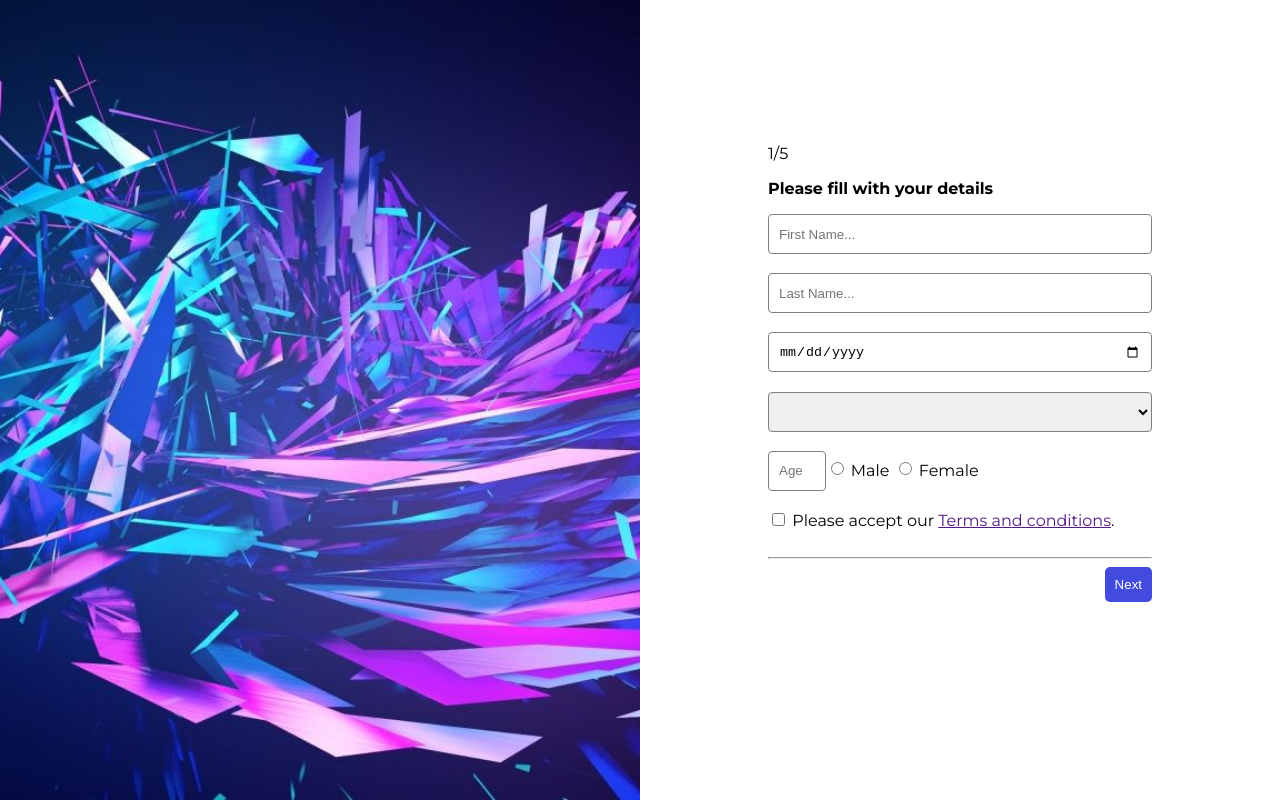
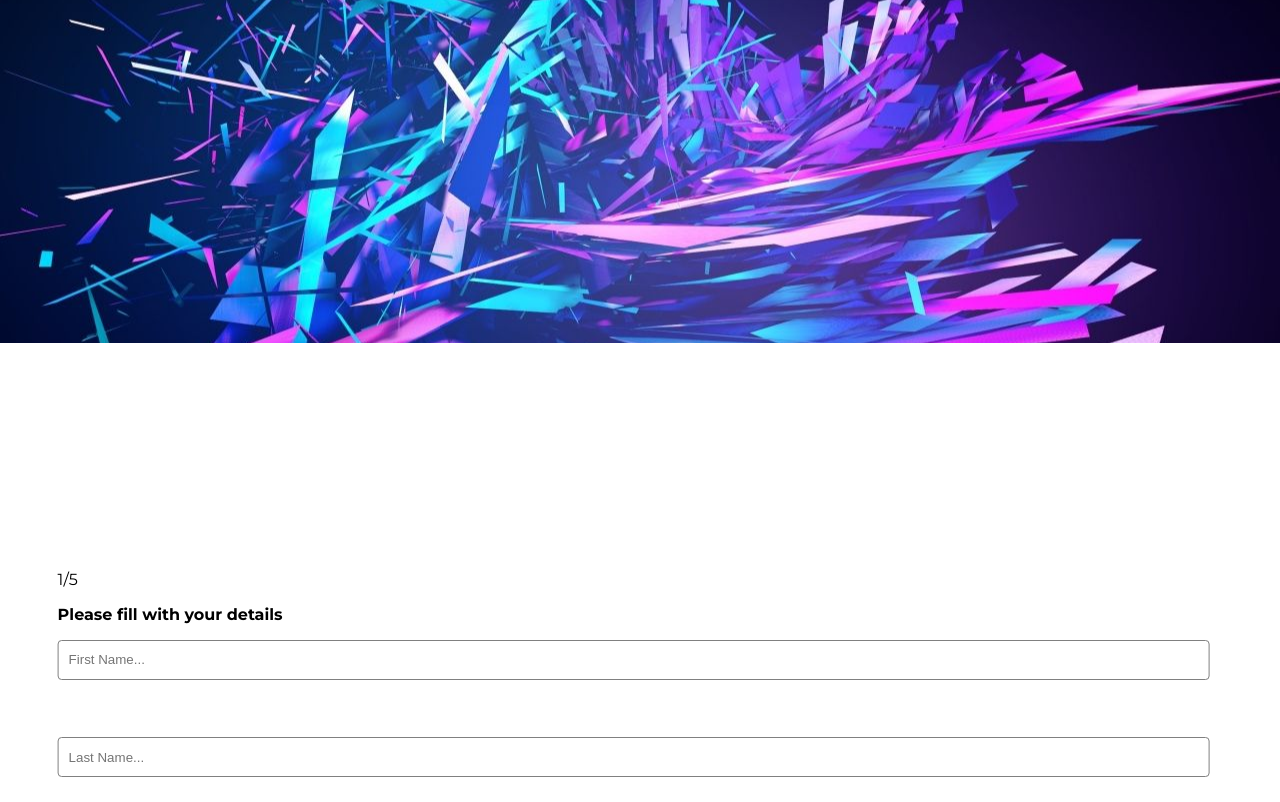
Before and after one commit to pamnanaimanish169/survey-form-multistepper-responsive-css, an Angular app: page /home in a window 1280 px wide. Shown: the top 802 px of the page. Built offline with nearby package versions, Linux system fonts and the light colour scheme.

Commit message:
Responsiveness: Made site resposniveness

```diff
--- a/src/app/components/home/home.component.css
+++ b/src/app/components/home/home.component.css
@@ -109,3 +109,60 @@ input[type=date].ng-invalid.ng-touched {
     border-radius: 5px;
 }
 /* FORM END */
+
+/* Media Query START 768 * 1024 */
+@media (min-width:769px) and (max-device-width :1024px) {
+    /* Background START */
+    .background {
+        position: relative;
+        width: 100%;
+        height: 343px;
+        background-position: center;
+    }
+    /* Background END */
+
+    /* FORM START */
+    .float_right {
+        width: 90%;
+        position: absolute;
+        top: 50%;
+        transform: translateX(5%);
+        padding: 0;
+        float: none;
+        padding-top: 12%;
+    }
+
+    .float_right > form {
+        padding: 0;
+    }
+    /* FORM END */
+}
+/* Media Query  768 * 1024 END */
+
+/* Media Query START 360 * 720 */
+@media (min-width:361px) and (max-device-width :768px) {
+    /* Background START */
+    .background {
+        position: relative;
+        width: 100%;
+        height: 343px;
+        background-position: center;
+    }
+    /* Background END */
+
+    /* FORM START */
+    .float_right {
+        width: 90%;
+        position: absolute;
+        top: 50%;
+        transform: translateX(5%);
+        float: none;
+        padding-top: 12%;
+    }
+
+    .float_right > form {
+        padding: 0;
+    }
+    /* FORM END */
+}
+/* Media Query  360 * 720 END */
```
